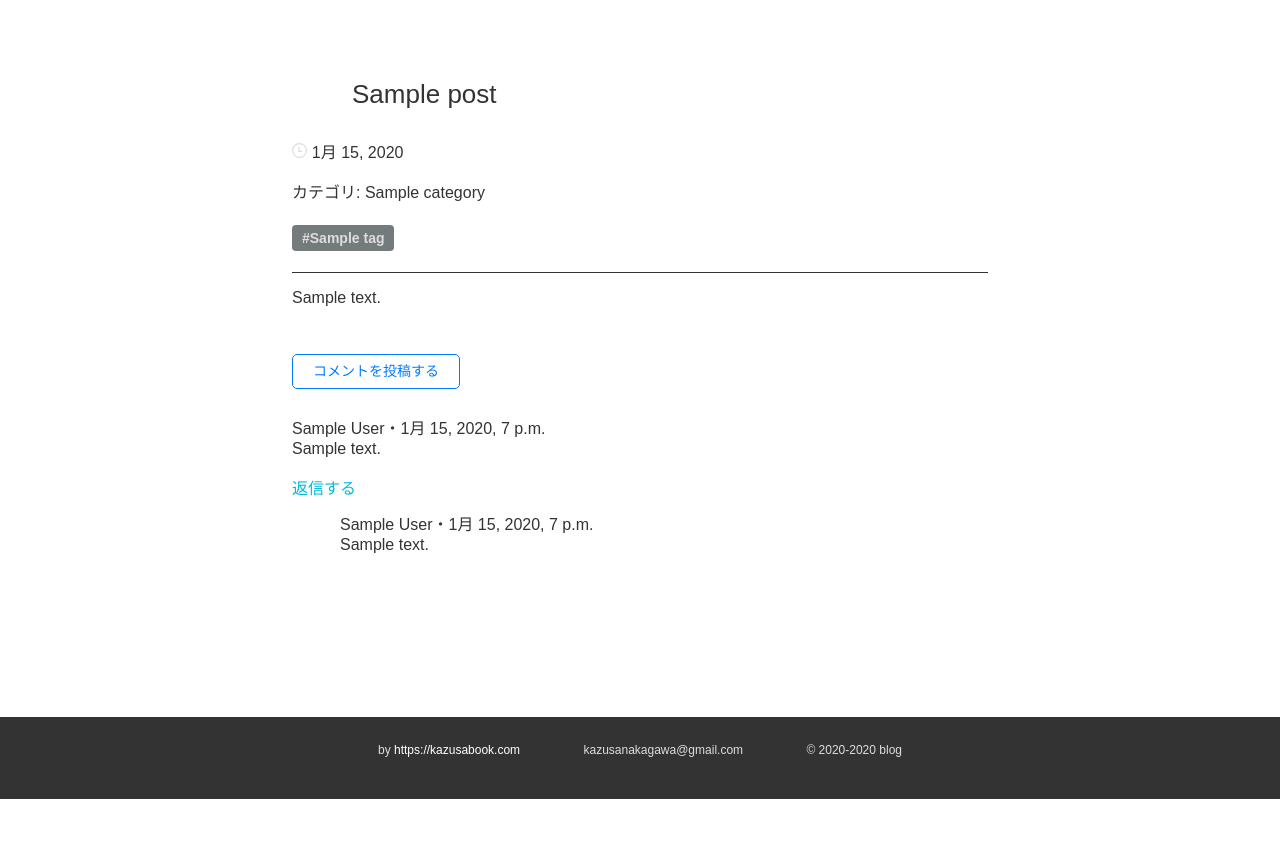
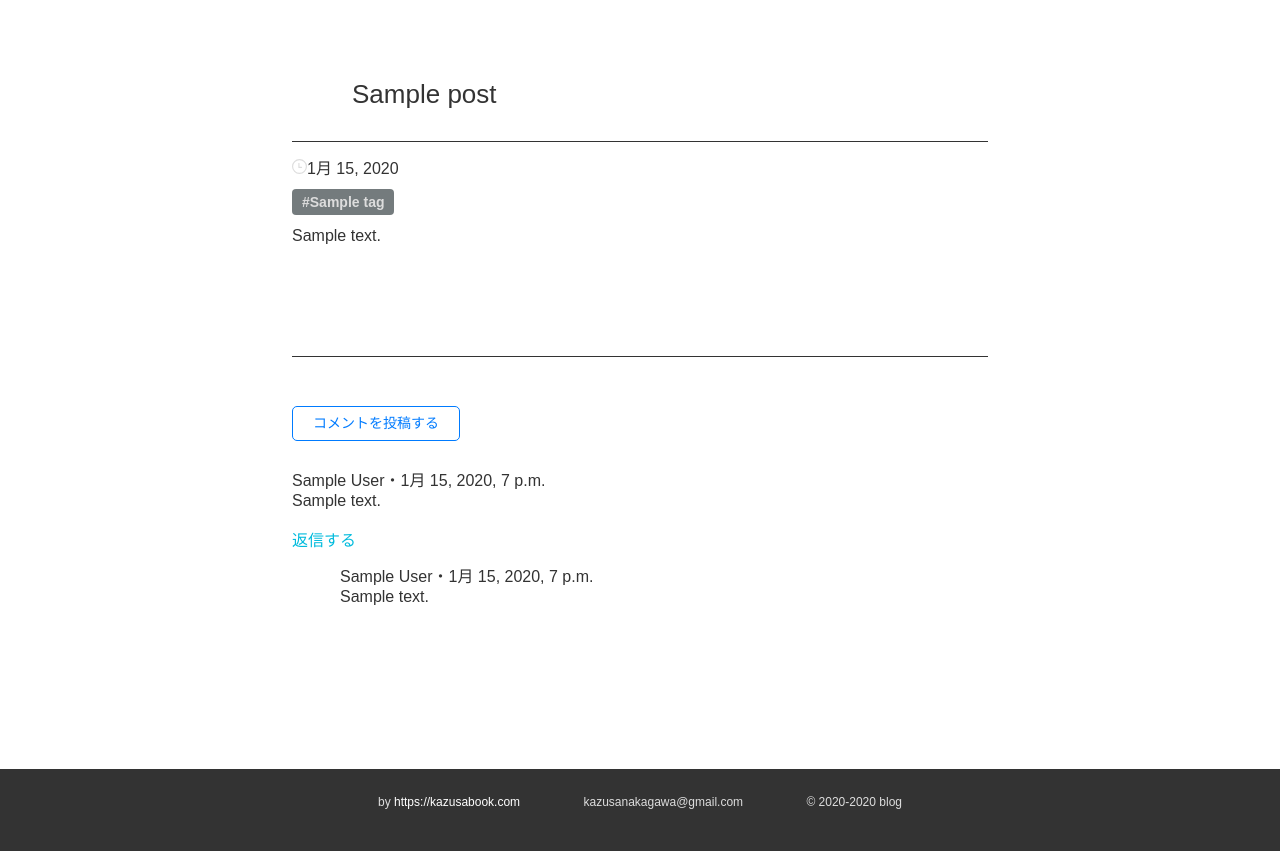
Before and after one commit to KazusaNakagawa/mysite-Django, a Django app: page /post/1/ in a window 1280 px wide. Shown: the part 211-1062 px from the top of the page. Before the commit the page ends 1010 px from the top, so only its background shows below. Run offline with Django 3.2, Linux system fonts and the light colour scheme; tables that the repository leaves empty hold one stand-in row (values such as "Sample post"); some libraries are stand-ins or nearby versions.

Commit message:
投稿情報の並びにスタイル当てた

```diff
--- a/blog/static/blog/css/post_detail.css
+++ b/blog/static/blog/css/post_detail.css
@@ -26,7 +26,16 @@ entry-title, .post .entry-title {
     margin-bottom: 10px;
     font-weight: bold;
 }
+/***********************
+ post data
+***********************/
+#post-data li {
+  margin-bottom: .5em;
+}
 
+/***********************
+ font
+***********************/
 .post h2, .post h2 span, .post h3, .post h3 span, .entry-title, .post .entry-title {
     font-family: Helvetica , "游ゴシック" , "Yu Gothic" , sans-serif;
 }
--- a/blog/templates/blog/post_detail.html
+++ b/blog/templates/blog/post_detail.html
@@ -10,17 +10,20 @@
     <main class="col-lg-8">
       <article class="blog-area">
         <h1 class="post-title">{{ object.title }}</h1>
-        <p><img src="{% static '/blog/img/time.svg' %}">{{ object.published_at|date }}</p>
-        <p>カテゴリ: {{ object.category.name }}</p>
-        {% for tag in object.tags.all %}
-        <a href="{% url 'blog:tag_post' tag.slug %}" class="side-tag">
-          #{{ tag.name }}</a>
-        {% endfor %}
         <hr>
+        <ul id="post-data">
+          <li><img src="{% static '/blog/img/time.svg' %}">{{ object.published_at|date }}</li>
+          <li>{% for tag in object.tags.all %}
+            <a href="{% url 'blog:tag_post' tag.slug %}" class="side-tag">
+              #{{ tag.name }}</a>
+            {% endfor %}
+          </li>
+        </ul>
         <div class="has-text-align-center">
           {{ object.content|safe }}
         </div>
       </article>
+      <hr id="end-hr">
       <article class="comment-area">
         <a class="btn-sm btn btn-outline-primary" href="{% url 'blog:comment_form' post.pk %}">コメントを投稿する</a>
         {% include "blog/snippets/comments.html" %}
```
